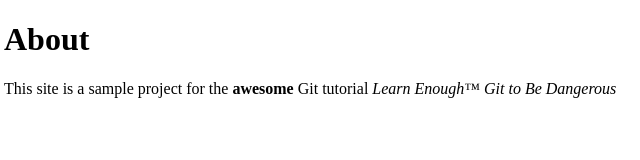
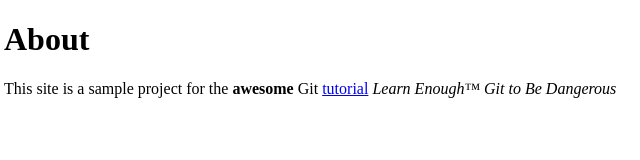
Before and after one commit to helenhu/website, a plain HTML site: page about.html in a window 1280 px wide. Shown: the full height of the page, 4-644 px from the left. Drawn offline with Linux system fonts and the light colour scheme.

Commit message:
Add link to tutorial title

```diff
--- a/about.html
+++ b/about.html
@@ -6,7 +6,7 @@
 	<body>
 		<h1>About</h1>
 		<p>
-			This site is a sample project for the <strong>awesome</strong> Git tutorial <em>Learn Enough™ Git to Be Dangerous</em>
+			This site is a sample project for the <strong>awesome</strong> Git <a href="http://learnenough.com/git-tutorial">tutorial</a> <em>Learn Enough™ Git to Be Dangerous</em>
 		</p>
 	</body>
 </html>
```
